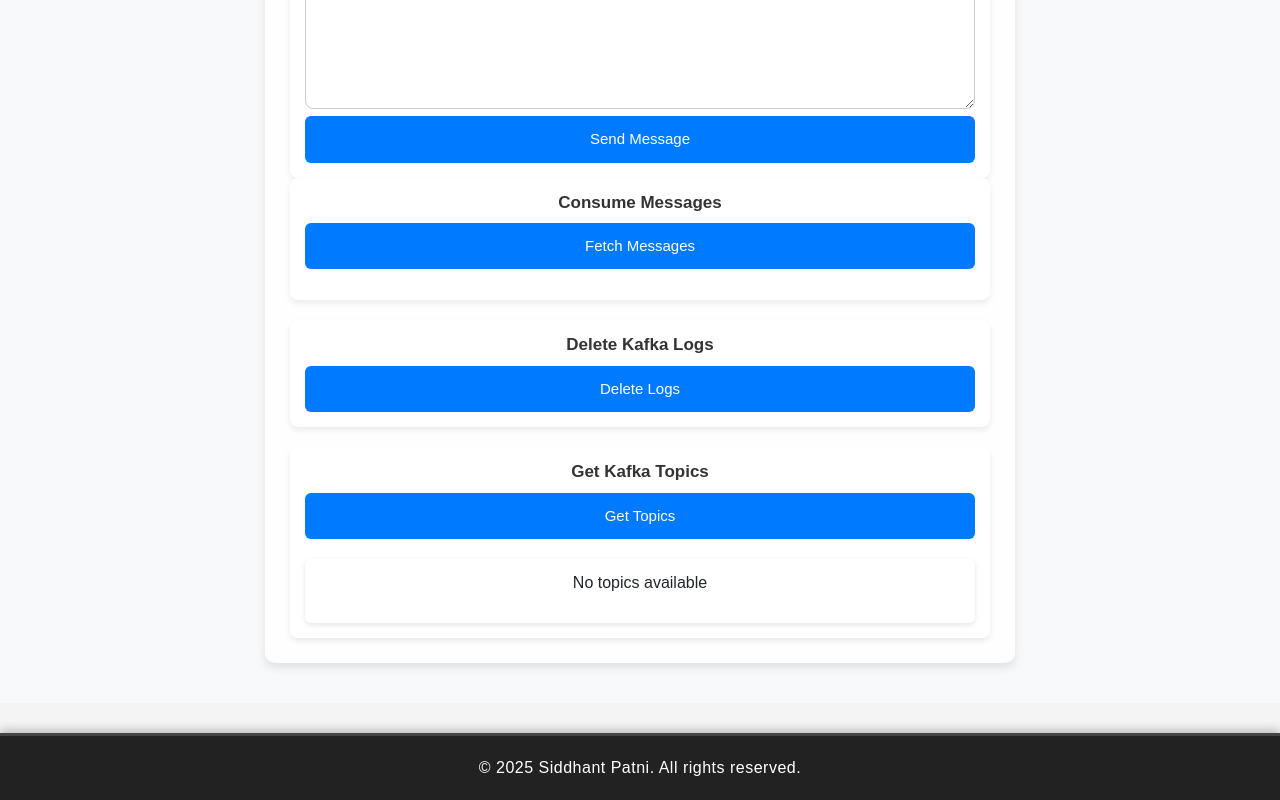
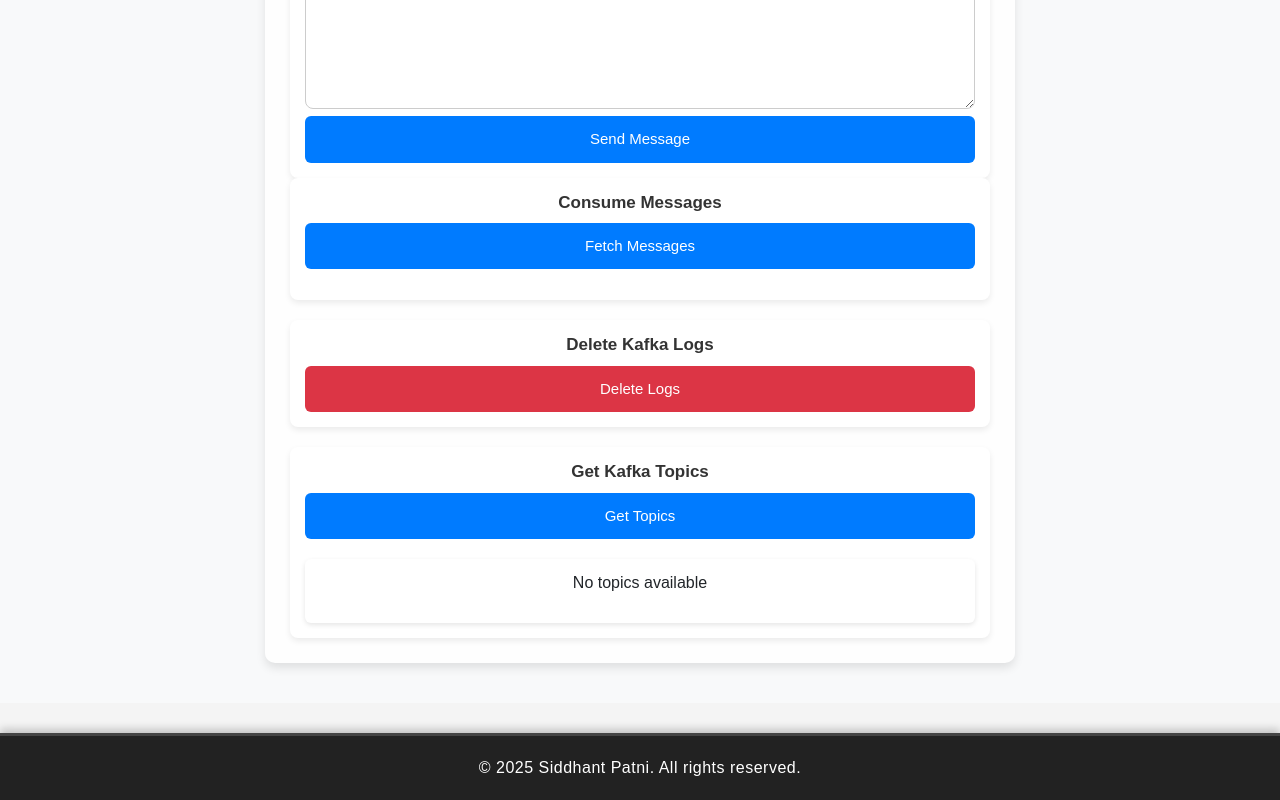
Before and after one commit to siddhantpatni0407/react-kafka-manager-ui, a React (Create React App) app: page / in a window 1280 px wide. Shown: the part 1376-2176 px from the top of the page. Built offline with nearby package versions, Linux system fonts and the light colour scheme.

Commit message:
Updated the Delete kafka logs button to Red
Updated the Delete kafka logs button to Red

```diff
--- a/src/components/KafkaControls.js
+++ b/src/components/KafkaControls.js
@@ -443,7 +443,7 @@ const KafkaControls = () => {
       <div style={styles.section}>
         <h2 style={styles.sectionHeader}>Delete Kafka Logs</h2>
         <button
-          style={styles.button}
+          style={{ ...styles.button, backgroundColor: "#dc3545" }} // Red color for delete
           onClick={() => {
             setIsDeleting(true);
             handleAction(API_ENDPOINTS.DELETE_LOGS_URL, "DELETE", {}, "delete");
```
